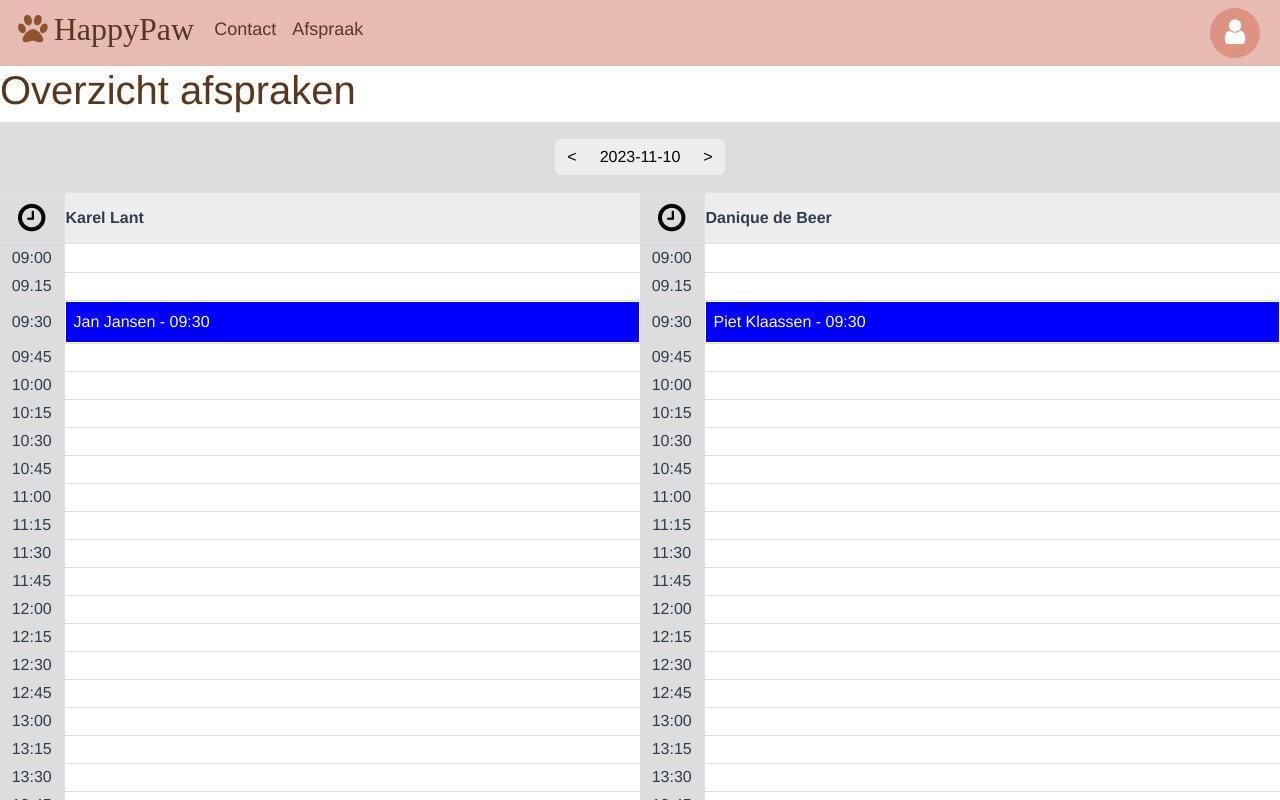
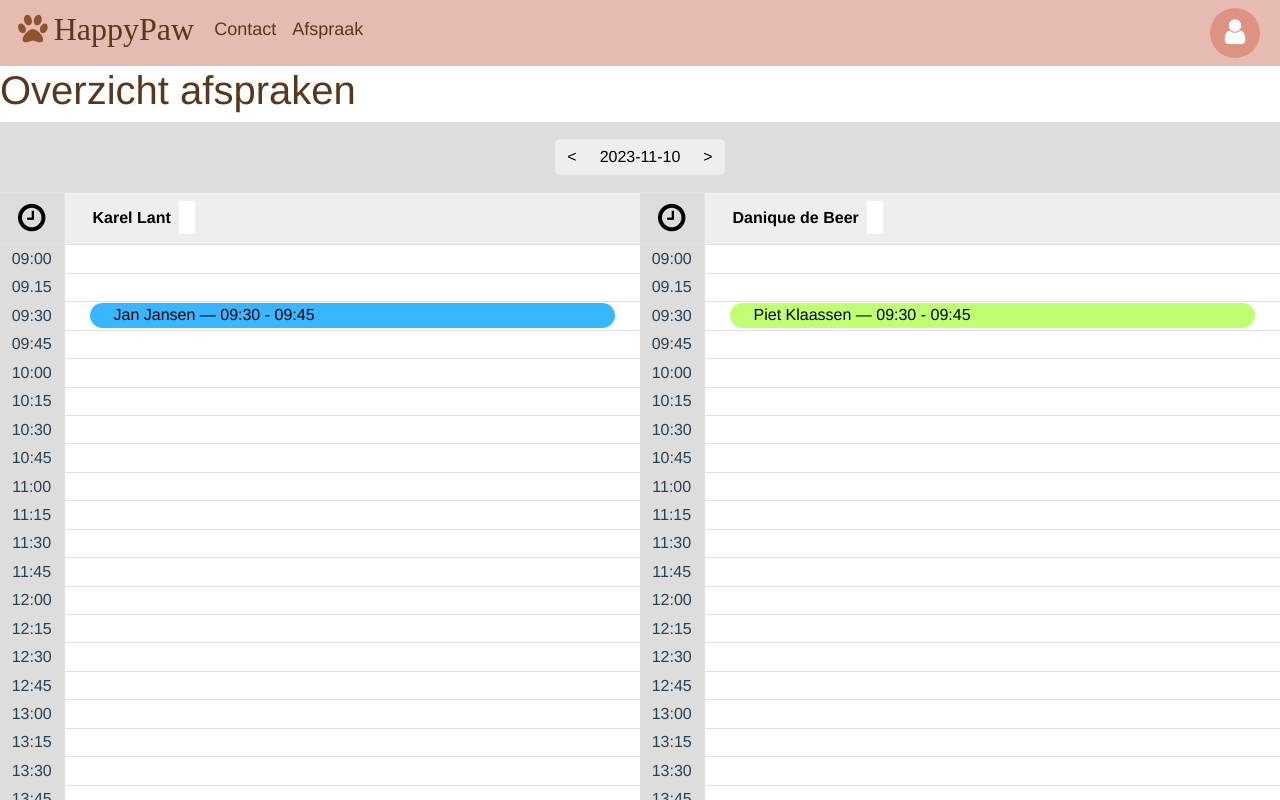
Before and after one commit to Educom-Trainees/educom-dierenartsen, a Vue app: page /overview in a window 1280 px wide. Shown: the top 800 px of the page. Built offline with nearby package versions, Linux system fonts and the light colour scheme; data requests are answered from the project's data file.

Commit message:
Got Overview calendar working

```diff
--- a/src/components/Calendar.vue
+++ b/src/components/Calendar.vue
@@ -1,14 +1,19 @@
 <template>
-    <table id="overview-calendar" class="table table-bordered table-responsive">
+    <table id="overview-calendar" class="table table-bordered table-responsive h-100">
         <tr>
-            <th id="th-clock"><i class="fa fa-clock-o" aria-hidden="true"></i></th>
-            <th id="th-doc">{{ doctor }}</th>
+            <th id="th-clock">
+                <i class="fa fa-clock-o" aria-hidden="true"></i>
+            </th>
+            <th id="th-doc">
+                <span id="doctor">{{ doctor }}</span>
+                <span id="nr-appointment"></span>
+            </th>
         </tr>
         <tr v-for="item in calculatedTimeslots">
-            <td class="event-time">{{ item.timeslot }}</td>
+            <td class="timeslot">{{ item.timeslot }}</td>
             <td v-if="item.appointment" class="has-event" :rowspan="item.appointment.duration/15">
-                <div class="appointment">
-                    <span>{{ item.appointment.customer }} - {{ item.appointment.time }}</span>
+                <div class="appointment" :style="{ 'height': (25 * (item.appointment.duration/15)) + 'px', 'background-color': color + '!important' }">
+                    <span class="appointment-info">{{ item.appointment.customer }} &mdash; {{ item.appointment.time }} - {{ calculateEndTime(item.appointment) }}</span>
                 </div>
             </td>
             <td v-else-if="item.show" class="no-event" rowspan="1"></td>
@@ -19,7 +24,19 @@
 <script>
     export default {
         name: 'Calendar',
-        props: ['doctor', 'doctorId', 'timeslots', 'appointments'],
+        props: ['doctor', 'doctorId', 'timeslots', 'appointments', 'color'],
+        methods: {
+            calculateEndTime(appointment) {
+                const ts = new Date([appointment.date, appointment.time]
+                    .join(' '))
+                ts.setMinutes(ts.getMinutes() + appointment.duration)
+                return this.toTimeString(ts)
+            },
+            toTimeString(datetime) {
+                return [String(datetime.getHours()).padStart(2, '0'), String(datetime.getMinutes()).padStart(2, '0')]
+                    .join(':')
+            },
+        },
         computed: {
             calculatedTimeslots() {
                 const array = this.timeslots.map(t => {
@@ -28,7 +45,7 @@
                         "timeslot": t,
                         "doctor": this.doctorId,
                         "appointment": a? a[0] : undefined,
-                        "show": true
+                        "show": true,
                     }
                 })
                 for (var i = 0; i < array.length; i++) {
@@ -43,19 +60,6 @@
                 }
                 console.log(1, array)
                 return array
-                // return array.map(t => {
-                //     if (t.appointment && t.appointment.duration > 15) {
-                //         const rowspan = t.appointment.duration / 15
-                //         for (var i = 1; i < rowspan; i++) {
-                //             const x = new Date([t.appointment.date, t.appointment.time]
-                //                 .join(' '))
-                //                 .setMinutes(x.getMinutes() + i * 15)
-                //             const a = [String(x.getHours).padStart(2, '0'), String(x.getMinutes).padStart(2, '0')]
-                //                 .join(':')
-
-                //         }
-                //     }
-                // })
             }
         }
     }
@@ -64,6 +68,7 @@
 <style>
     .table #th-doc {
         background-color: var(--lightGrey);
+        padding: 0 20px;
     }
     .table #th-clock i {
         background-color: var(--darkGrey);
@@ -74,7 +79,10 @@
         border-right: 1px solid var(--bs-border-color);
         background-color: var(--darkGrey);
     }
-    .table .event-time {
+    .table #doctor {
+        background-color: var(--lightGrey);
+    }
+    .table .timeslot {
         border: none;
         border-right: 1px solid var(--bs-border-color);
         width: 10%;
@@ -82,9 +90,24 @@
         text-align: center;
         padding: 2px;
     }
-    .appointment {
-        background-color: blue !important;
-        color: white !important;
+    .table .appointment {
+        color: black !important;
+        padding: 0 16px !important;
+        margin: 0 24px;
+        border-radius: 25px;
+        min-height: 25px;
+    }
+    .table .appointment-info {
+        padding: 8px;
+    }
+    #h-2 {
+        min-height: 50px;
+    }
+    #h-3 {
+        min-height: 75px;
+    }
+    #h-2 {
+        min-height: px;
     }
     .col-lg-6 {
         padding: 0;
--- a/src/views/Overview.vue
+++ b/src/views/Overview.vue
@@ -15,10 +15,10 @@
     </div>
     <div class="row flex-column flex-lg-row">
         <div class="col-12 col-lg-6">
-            <Calendar doctor='Karel Lant' doctorId="1" :timeslots="timeslots" :appointments="appointments" />
+            <Calendar doctor='Karel Lant' doctorId="1" :timeslots="timeslots" :appointments="appointments" color="#38B6FF" />
         </div>
         <div class="col-12 col-lg-6">
-            <Calendar doctor='Danique de Beer' doctorId="2" :timeslots="timeslots" :appointments="appointments" />
+            <Calendar doctor='Danique de Beer' doctorId="2" :timeslots="timeslots" :appointments="appointments" color="#C1FF72"/>
         </div>
     </div>
   </div>
@@ -64,12 +64,10 @@
             nextDate() {
                 this.date = new Date(this.date)
                 this.date.setDate(this.date.getDate() + 1)
-                console.log('next day: ', this.date)
             },
             previousDate() {
                 this.date = new Date(this.date)
                 this.date.setDate(this.date.getDate() - 1)
-                console.log('previous day: ', this.date)
             },
             getAppointments(dateString) {
                 const url = baseUrlActiveAppointments + dateString
@@ -78,17 +76,6 @@
                     .catch(error => console.log('Error getting appointments:', error))
             },
         },
-        // computed: {
-        //     calculatedTimeslots(doctor) {
-        //         return this.timeslots.map(t => {
-        //             const a = this.appointments.filter(a => a.time == t && a.doctor == doctor)
-        //             return {
-        //                 "timeslot": t,
-        //                 "appointment": a? a[0] : undefined
-        //             }
-        //         })
-        //     }
-        // }
     }
 </script>
 
```
